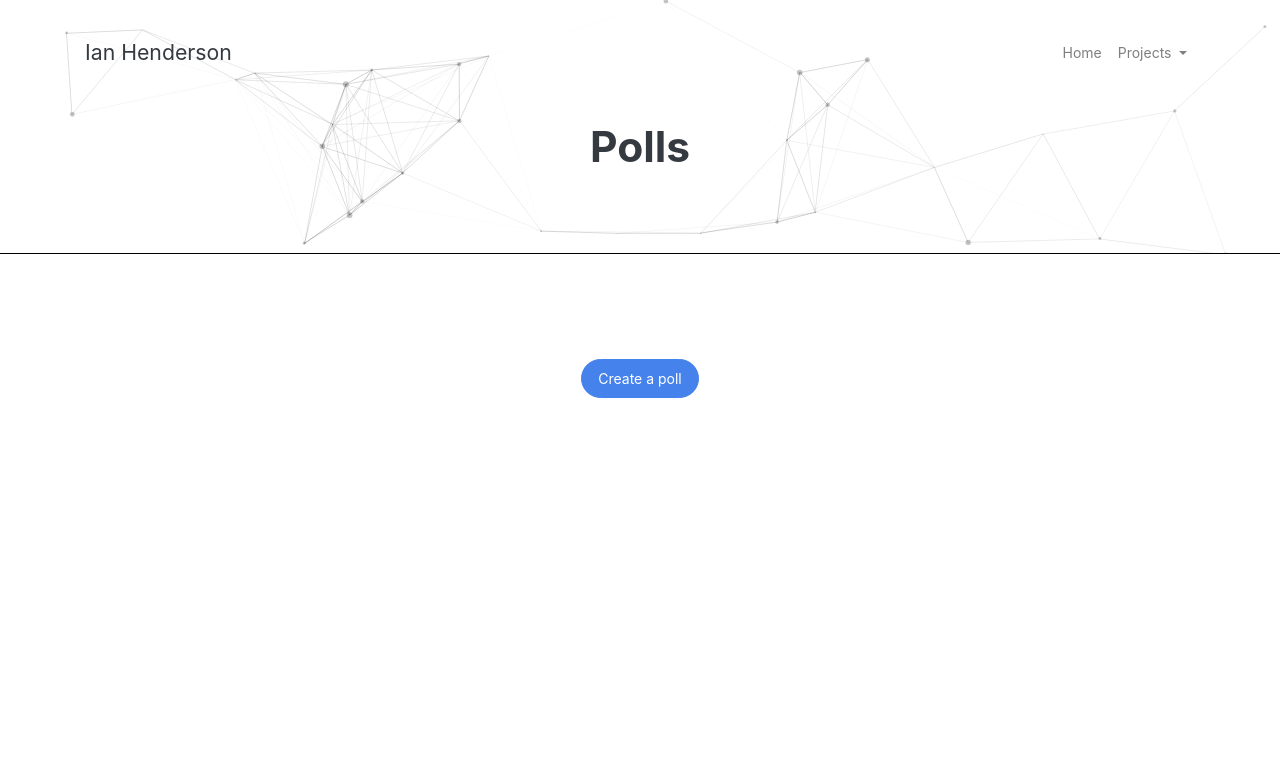
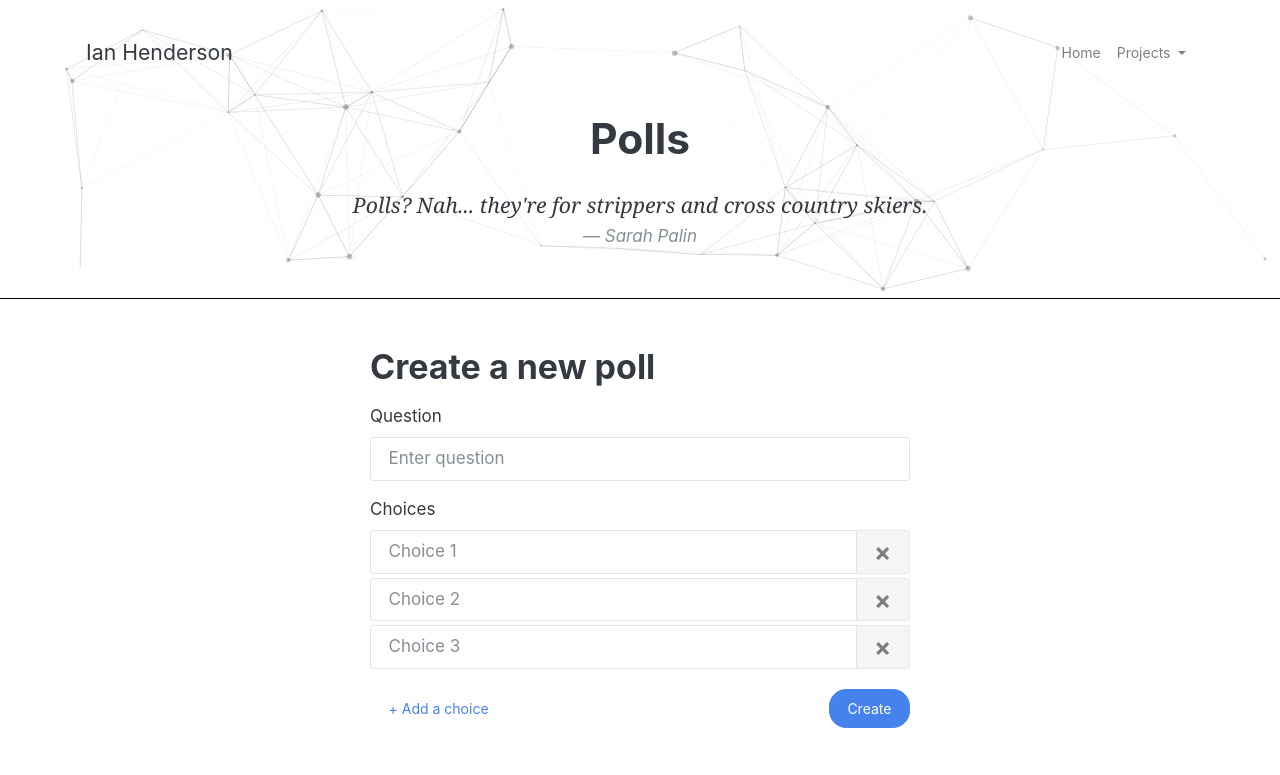
Before and after one commit to ian-henderson/django-portfolio-site, a Django app: page /polls/ in a window 1280 px wide. Shown: the top 775 px of the page. Run offline with Django 3.2, Linux system fonts and the light colour scheme; some libraries are stand-ins or nearby versions.

Commit message:
building out template & view

```diff
--- a/polls/templates/polls/index.html
+++ b/polls/templates/polls/index.html
@@ -5,10 +5,47 @@ Polls
 {% endblock %}
 
 {% block subtitle %}
+<blockquote class="blockquote">
+    <p class="mb-1">{{ quote.content }}</p>
+    <footer class="blockquote-footer"><cite title="{{ quote.author }}">{{ quote.author }}</cite></footer>
+</blockquote>
 {% endblock %}
 
 {% block content %}
-<div class="container text-center pt-5">
-    <h1><a class="btn btn-primary btn-lg" href="create" role="button">Create a poll</a></h1>
+<div class="container">
+    <div class="row">
+        <div class="col-md-6 offset-md-3">
+            <h2 class="mb-3">Create a new poll</h2>
+            <form>
+                <div class="form-group">
+                    <label for="exampleInputEmail1">Question</label>
+                    <input type="text" class="form-control" id="question" aria-describedby="Question" placeholder="Enter question">
+                </div>
+                <div class="form-group">
+                    <label for="exampleInputPassword1">Choices</label>
+                    <div class="input-group">
+                        <div class="input-group mb-1">
+                            <input type="text" class="form-control" placeholder="Choice 1" aria-label="Choice 1" aria-describedby="basic-addon2">
+                            <span class="input-group-addon close" id="basic-addon2">&times;</span>
+                        </div>
+                    </div>
+                    <div class="input-group">
+                        <div class="input-group mb-1">
+                            <input type="text" class="form-control" placeholder="Choice 2" aria-label="Choice 2" aria-describedby="basic-addon2">
+                            <span class="input-group-addon close" id="basic-addon2">&times;</span>
+                        </div>
+                    </div>
+                    <div class="input-group">
+                        <div class="input-group mb-1">
+                            <input type="text" class="form-control" placeholder="Choice 3" aria-label="Choice 3" aria-describedby="basic-addon2">
+                            <span class="input-group-addon close" id="basic-addon2">&times;</span>
+                        </div>
+                    </div>
+                </div>
+                <button class="btn btn-link">+ Add a choice</button>
+                <button type="submit" class="btn btn-primary float-right">Create</button>
+            </form>
+        </div>
+    </div>
 </div>
 {% endblock %}
--- a/polls/urls.py
+++ b/polls/urls.py
@@ -5,7 +5,6 @@ from . import views
 app_name = 'polls'
 urlpatterns = [
     url(r'^$', views.IndexView.as_view(), name='index'),
-    url(r'^create$', views.CreateView.as_view(), name='create'),
     url(r'(?P<pk>[0-9]+)/$', views.DetailView.as_view(), name='detail'),
     url(r'(?P<pk>[0-9]+)/results/$', views.ResultsView.as_view(), name='results'),
     url(r'(?P<question_id>[0-9]+)/vote/$', views.vote, name='vote'),
--- a/polls/views.py
+++ b/polls/views.py
@@ -11,6 +11,17 @@ class IndexView(generic.ListView):
     template_name = 'polls/index.html'
     context_object_name = 'latest_question_list'
 
+    def get_context_data(self, **kwargs):
+        """
+        Return a quote.
+        """
+        context = super(IndexView, self).get_context_data(**kwargs)
+        context['quote'] = {
+            'content': 'Polls? Nah... they\'re for strippers and cross country skiers.',
+            'author': 'Sarah Palin'
+        }
+        return context
+
     def get_queryset(self):
         """
         Return the last five published questions (not including those set to be
@@ -19,10 +30,6 @@ class IndexView(generic.ListView):
         return Question.objects.filter(
             pub_date__lte=timezone.now()
         ).order_by('-pub_date')[:5]
-
-
-class CreateView(generic.TemplateView):
-    template_name = 'polls/create.html'
 
 
 class DetailView(generic.DetailView):
--- a/static/css/style.css
+++ b/static/css/base.css
@@ -4,15 +4,14 @@ html, body {
 }
 
 .hero {
-    width: 100%;
-    /* background: linear-gradient(160deg, #81a7f1, #1e60e5); */
+    align-items: stretch;
     background: #fff;
     border-bottom: thin solid black;
-    align-items: stretch;
     display: flex;
     flex-direction: column;
     justify-content: space-between;
     position: relative;
+    width: 100%;
 }
 
 canvas {
@@ -31,15 +30,15 @@ canvas {
 }
 
 .hero-body {
-    padding: 1rem 1.5rem 4rem;
     flex-grow: 1;
     flex-shrink: 0;
+    padding: 0.5rem 1.5rem 2rem;
 }
 
 .hero-nav, .hero-body {
     z-index: 1;
 }
 
-main {
+.content {
     padding: 3rem 1.5rem;
 }
--- a/templates/mysite/base.html
+++ b/templates/mysite/base.html
@@ -11,7 +11,7 @@
     <link rel="shortcut icon" type="image/png" href="{% static 'images/favicon.ico' %}" />
     <!-- CSS -->
     <link rel="stylesheet" href="{% static 'css/litera-bootstrap.min.css' %}">
-    <link rel="stylesheet" href="{% static 'css/style.css' %}">
+    <link rel="stylesheet" href="{% static 'css/base.css' %}">
     <!-- jQuery, Popper.js, Bootstrap.js, Particle.js -->
     <script src="https://code.jquery.com/jquery-3.2.1.slim.min.js" integrity="sha384-KJ3o2DKtIkvYIK3UENzmM7KCkRr/rE9/Qpg6aAZGJwFDMVNA/GpGFF93hXpG5KkN" crossorigin="anonymous"></script>
     <script src="https://cdnjs.cloudflare.com/ajax/libs/popper.js/1.12.3/umd/popper.min.js" integrity="sha384-vFJXuSJphROIrBnz7yo7oB41mKfc8JzQZiCq4NCceLEaO4IHwicKwpJf9c9IpFgh" crossorigin="anonymous"></script>
@@ -26,10 +26,10 @@
 </head>
 
 <body>
+    <main role="main">
         <section class="hero" id="particles-js">
             <div class="hero-nav">
-            <nav class="navbar navbar-expand-lg navbar-light">
-                <div class="container">
+                <nav class="container navbar navbar-expand-lg navbar-light">
                     <a class="navbar-brand" href="/">Ian Henderson</a>
                     <button class="navbar-toggler" type="button" data-toggle="collapse" data-target="#navbarTogglerDemo02" aria-controls="navbarTogglerDemo02" aria-expanded="false" aria-label="Toggle navigation">
                         <span class="navbar-toggler-icon"></span>
@@ -49,20 +49,18 @@
                             </li>
                         </ul>
                     </div>
-                </div>
                 </nav>
             </div>
             <div class="hero-body">
                 <div class="container text-center">
-                <h1 class="mb-3" id="title">{% block title %}{% endblock %}</h1>
+                    <h1 class="mb-4" id="title">{% block title %}{% endblock %}</h1>
                     <p class="lead" id="subtitle">{% block subtitle %}{% endblock %}</p>
                 </div>
             </div>
         </section>
-    <section class="section">
-        <main role="main" class="container">
+        <section class="content">
             {% block content %}{% endblock %}
+        </section>
     </main>
-    </section>
 </body>
 </html>
--- a/templates/mysite/index.html
+++ b/templates/mysite/index.html
@@ -1,10 +1,11 @@
 {% extends 'mysite/base.html' %}
 
 {% block title %}
-/* Under Construction */
+Hi, I'm Ian.
 {% endblock %}
 
 {% block subtitle %}
+I make websites.
 {% endblock %}
 
 
```
Lines whose indentation alone changed are shown as unchanged.
